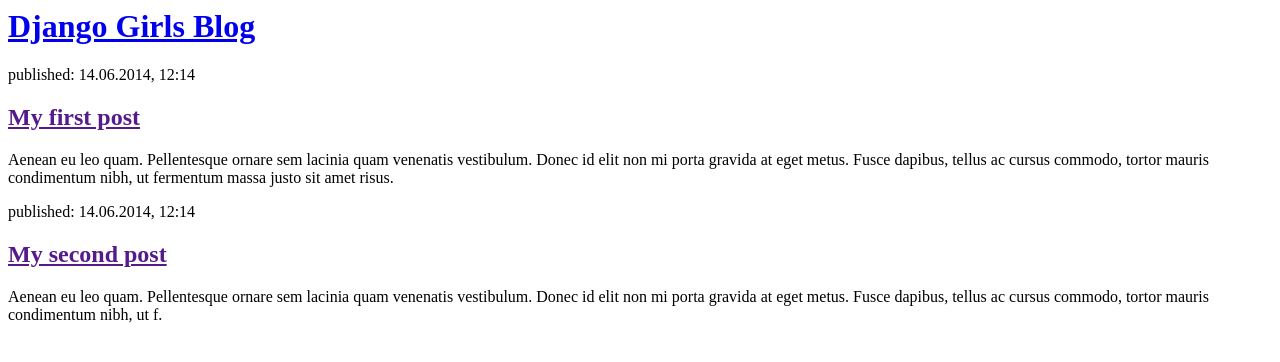
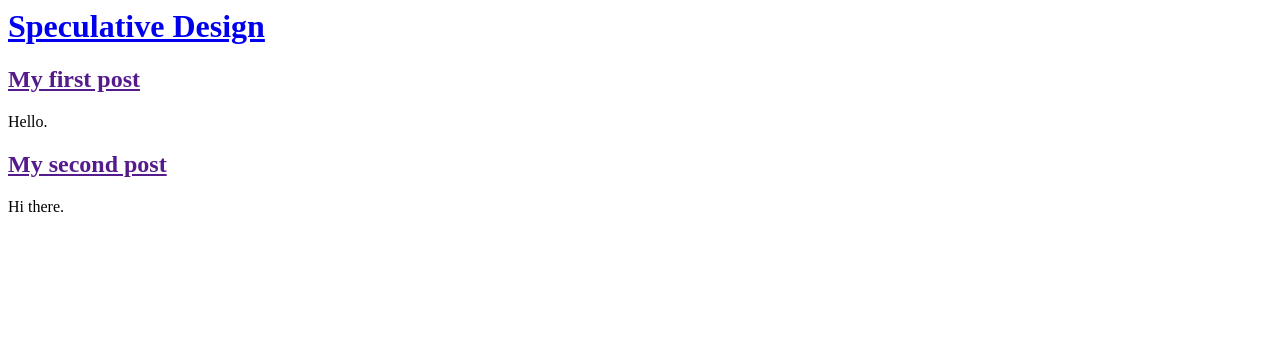
Before and after one commit to Kelly-1/my-first-blog, a Django app: page / in a window 1280 px wide. Shown: the top 362 px of the page. Run offline with Django 3.2, Linux system fonts and the light colour scheme.

Commit message:
added template

```diff
--- a/blog/templates/blog/post_list.html
+++ b/blog/templates/blog/post_list.html
@@ -7,23 +7,21 @@
 
 <html>
     <head>
-        <title>Django Girls blog</title>
+        <title>Speculative Design</title>
     </head>
     <body>
         <div>
-            <h1><a href="/">Django Girls Blog</a></h1>
+            <h1><a href="/">Speculative Design</a></h1>
         </div>
 
         <div>
-            <p>published: 14.06.2014, 12:14</p>
             <h2><a href="">My first post</a></h2>
-            <p>Aenean eu leo quam. Pellentesque ornare sem lacinia quam venenatis vestibulum. Donec id elit non mi porta gravida at eget metus. Fusce dapibus, tellus ac cursus commodo, tortor mauris condimentum nibh, ut fermentum massa justo sit amet risus.</p>
+            <p>Hello.</p>
         </div>
 
         <div>
-            <p>published: 14.06.2014, 12:14</p>
             <h2><a href="">My second post</a></h2>
-            <p>Aenean eu leo quam. Pellentesque ornare sem lacinia quam venenatis vestibulum. Donec id elit non mi porta gravida at eget metus. Fusce dapibus, tellus ac cursus commodo, tortor mauris condimentum nibh, ut f.</p>
+            <p>Hi there.</p>
         </div>
     </body>
 </html>
```
